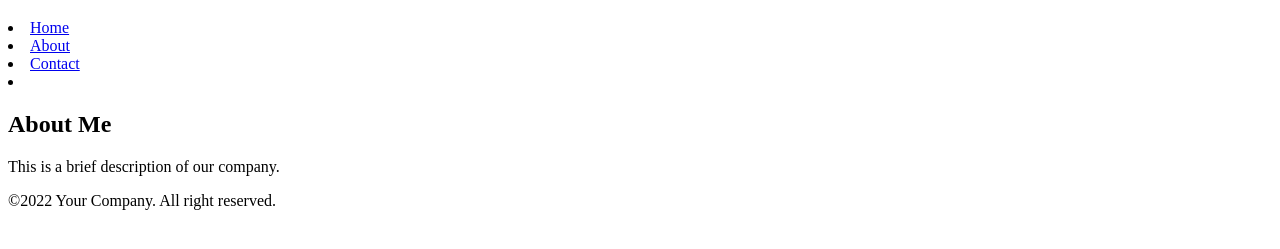
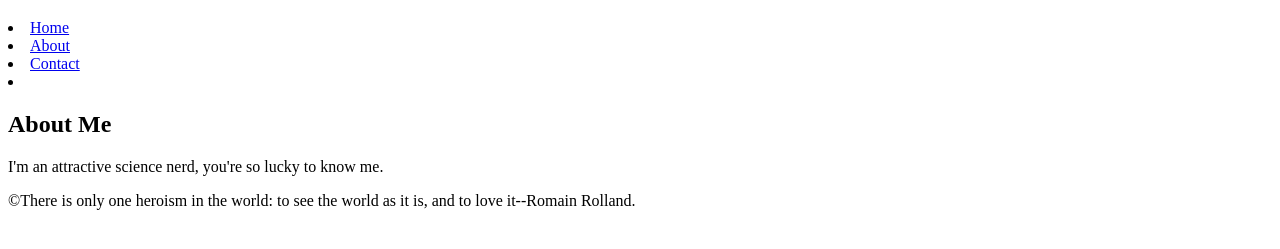
Before and after one commit to Ares-Xing/Ares-s-webpage, a plain HTML site: page index.html in a window 1280 px wide. Shown: the part 169-418 px from the top of the page. Drawn offline with Linux system fonts and the light colour scheme.

Commit message:
index.html

```diff
--- a/index.html
+++ b/index.html
@@ -23,11 +23,11 @@
      <main>
         <section>
             <h2>About Me</h2>
-            <p>This is a brief description of our company.</p>
+            <p>I'm an attractive science nerd, you're so lucky to know me.</p>
         <section>
      <main>
      <footer>
-        <p>&copy;2022 Your Company. All right reserved.</p>
+        <p>&copy;There is only one heroism in the world: to see the world as it is, and to love it--Romain Rolland.</p>
      </footer>
 
 </html>
```
